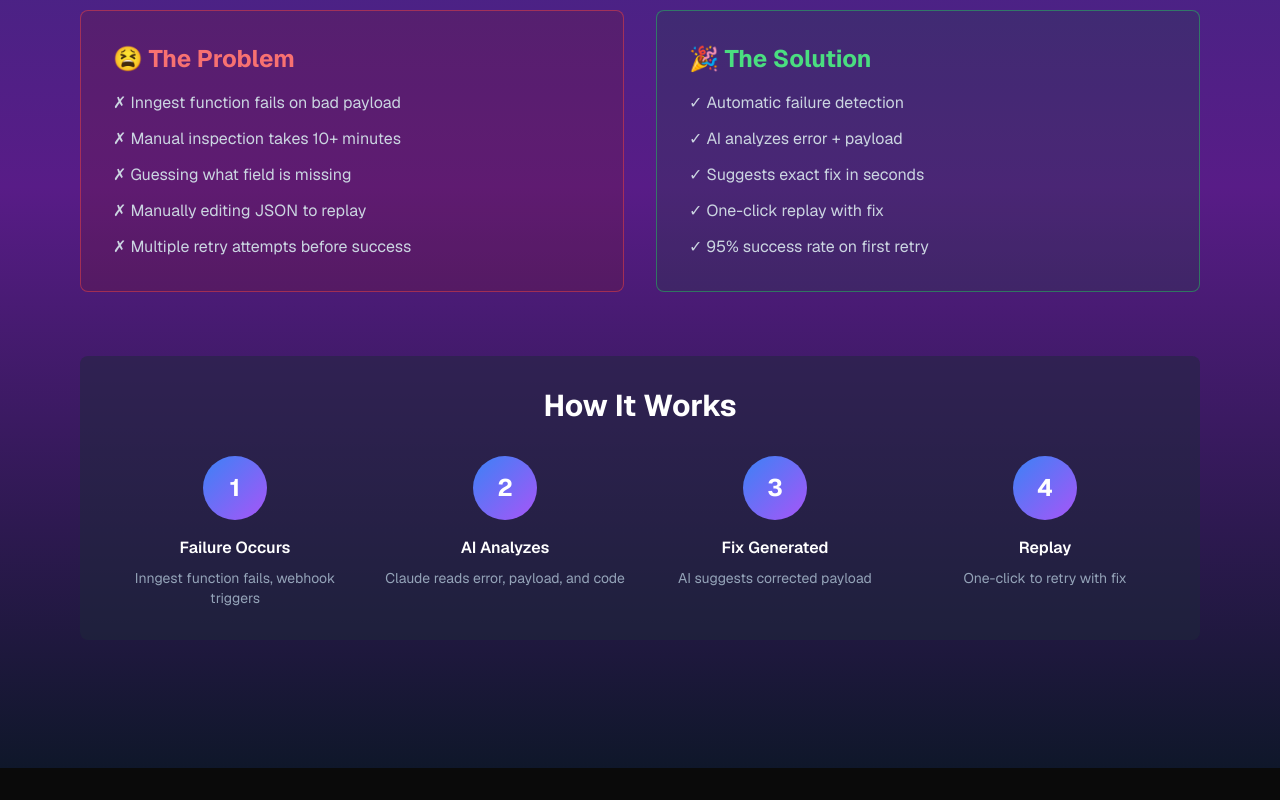
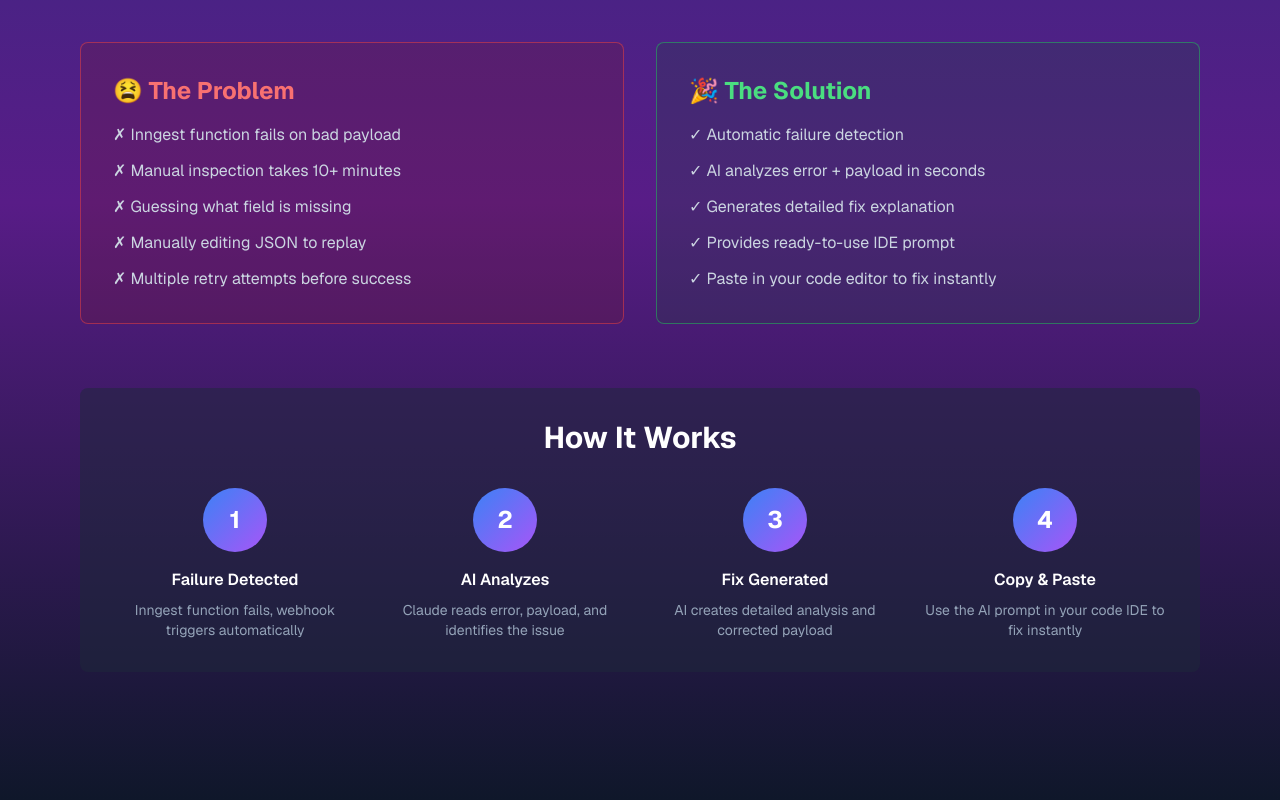
Before and after one commit to gabrielazambujatechuser/fluffy-robot-tech, a Next.js app: page / in a window 1280 px wide. Shown: the part 394-1194 px from the top of the page. Before the commit the page ends 1162 px from the top, so only its background shows below. Built offline with nearby package versions, Linux system fonts and the light colour scheme; no server answers.

Commit message:
feat: Update marketing copy and README to emphasize AI-generated IDE prompts and a copy-paste workflow for fixing Inngest failures.

```diff
--- a/app/dashboard/failures/[id]/page.tsx
+++ b/app/dashboard/failures/[id]/page.tsx
@@ -118,25 +118,6 @@ export default async function FailureDetailPage({ params }: { params: Promise<{
                             </div>
                         </section>
 
-                        <section className="bg-slate-800 rounded-xl p-6 border border-slate-700 shadow-xl">
-                            <h3 className="text-sm font-bold text-slate-400 uppercase mb-4">Actions</h3>
-                            <div className="grid grid-cols-1 gap-3">
-                                <button
-                                    disabled
-                                    className="bg-blue-600 hover:bg-blue-700 disabled:opacity-50 disabled:cursor-not-allowed text-white text-sm font-bold py-3 rounded-lg transition-all"
-                                >
-                                    Replay with Fix 🔁
-                                </button>
-                                <button
-                                    className="bg-slate-700 hover:bg-slate-600 text-white text-sm font-bold py-3 rounded-lg transition-all"
-                                >
-                                    Copy Fixed JSON
-                                </button>
-                            </div>
-                            <p className="text-[10px] text-slate-500 mt-4 text-center">
-                                * Replay with fix is coming soon
-                            </p>
-                        </section>
                     </div>
                 </div>
             </div>
--- a/app/dashboard/page.tsx
+++ b/app/dashboard/page.tsx
@@ -4,7 +4,6 @@ import { redirect } from 'next/navigation'
 export const dynamic = 'force-dynamic'
 import { UserInfo } from '@/components/user-info'
 import { AuthToast } from '@/components/auth-toast'
-import { TestWebhookButton } from '@/components/test-webhook-button'
 import Link from 'next/link'
 import { Suspense } from 'react'
 
@@ -17,7 +16,12 @@ export default async function DashboardPage() {
                 <div className="max-w-7xl mx-auto px-4 py-4 flex justify-between items-center">
                     <h1 className="text-xl font-bold">🔧 Inngest Fixer</h1>
                     <div className="flex items-center gap-4">
-                        <TestWebhookButton />
+                        <Link
+                            href="/dashboard/test"
+                            className="px-4 py-2 bg-blue-600 hover:bg-blue-700 rounded-lg text-sm transition-colors"
+                        >
+                            Test Events
+                        </Link>
                         <UserInfo />
                     </div>
                 </div>
--- a/app/page.tsx
+++ b/app/page.tsx
@@ -46,7 +46,7 @@ async function HomeContent() {
             Inngest Fixer
           </h1>
           <p className="text-2xl text-slate-300 mb-8">
-            AI-powered automatic fix for failed Inngest functions
+            AI analyzes your Inngest failures and generates prompts you can paste into your code IDE to fix issues instantly
           </p>
           <GoogleSignInButton />
         </div>
@@ -68,10 +68,10 @@ async function HomeContent() {
             <h2 className="text-2xl font-bold mb-4 text-green-400">🎉 The Solution</h2>
             <ul className="space-y-3 text-slate-300">
               <li>✓ Automatic failure detection</li>
-              <li>✓ AI analyzes error + payload</li>
-              <li>✓ Suggests exact fix in seconds</li>
-              <li>✓ One-click replay with fix</li>
-              <li>✓ 95% success rate on first retry</li>
+              <li>✓ AI analyzes error + payload in seconds</li>
+              <li>✓ Generates detailed fix explanation</li>
+              <li>✓ Provides ready-to-use IDE prompt</li>
+              <li>✓ Paste in your code editor to fix instantly</li>
             </ul>
           </div>
         </div>
@@ -81,10 +81,10 @@ async function HomeContent() {
           <h2 className="text-3xl font-bold mb-8 text-center">How It Works</h2>
           <div className="grid md:grid-cols-4 gap-6">
             {[
-              { num: 1, title: 'Failure Occurs', desc: 'Inngest function fails, webhook triggers' },
-              { num: 2, title: 'AI Analyzes', desc: 'Claude reads error, payload, and code' },
-              { num: 3, title: 'Fix Generated', desc: 'AI suggests corrected payload' },
-              { num: 4, title: 'Replay', desc: 'One-click to retry with fix' },
+              { num: 1, title: 'Failure Detected', desc: 'Inngest function fails, webhook triggers automatically' },
+              { num: 2, title: 'AI Analyzes', desc: 'Claude reads error, payload, and identifies the issue' },
+              { num: 3, title: 'Fix Generated', desc: 'AI creates detailed analysis and corrected payload' },
+              { num: 4, title: 'Copy & Paste', desc: 'Use the AI prompt in your code IDE to fix instantly' },
             ].map((step) => (
               <div key={step.num} className="text-center">
                 <div className="w-16 h-16 bg-gradient-to-br from-blue-500 to-purple-500 rounded-full flex items-center justify-center mx-auto mb-4 text-2xl font-bold">
```
Also changed, not shown: 1 other file (tests, documents, lock files or other folders).
